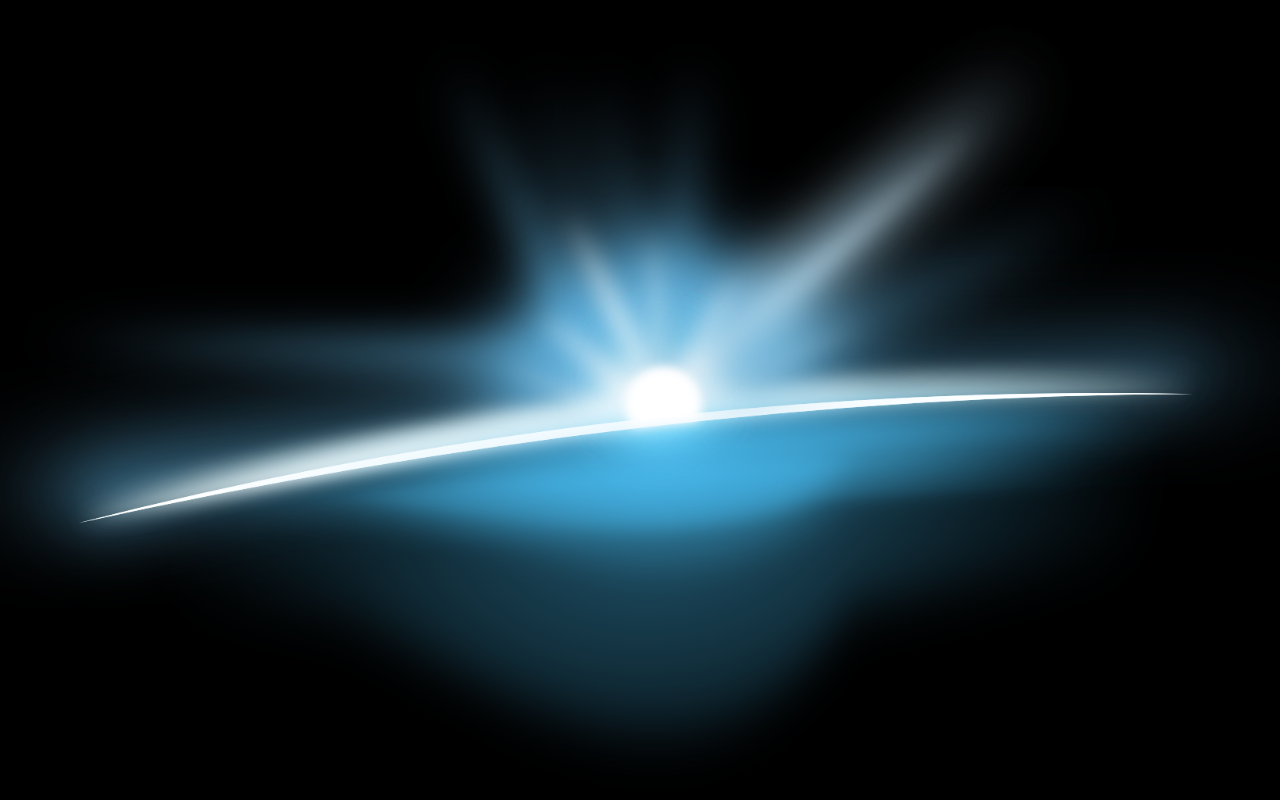
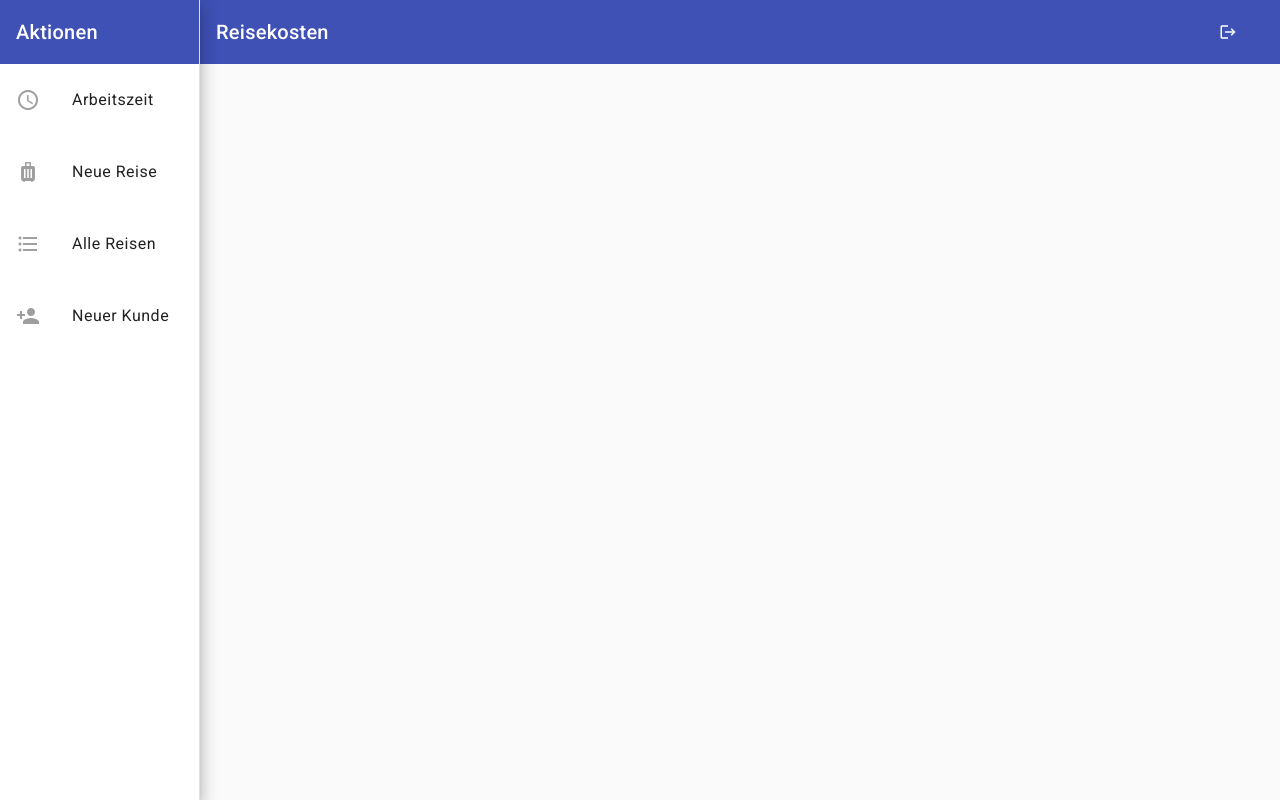
Before and after one commit to kakarott83/milan, an Angular app: page /business in a window 1280 px wide. Built offline with nearby package versions, Linux system fonts and the light colour scheme.

Commit message:
update component

```diff
--- a/src/app/app.module.ts
+++ b/src/app/app.module.ts
@@ -4,7 +4,6 @@ import { BrowserAnimationsModule } from '@angular/platform-browser/animations';
 import { RouterModule, Routes } from '@angular/router';
 
 import { AppComponent } from './app.component';
-import { MaterialModule } from './shared/material/material.module';
 
 const routes: Routes = [
   {
@@ -18,7 +17,7 @@ const routes: Routes = [
   },
   {
     path: '**',
-    redirectTo: 'auth',
+    redirectTo: 'auth/login',
   },
 ];
 @NgModule({
--- /dev/null
+++ b/src/app/business/business-app.component.ts
@@ -0,0 +1,16 @@
+import { Component } from '@angular/core';
+import { MatIconRegistry } from '@angular/material/icon';
+import { DomSanitizer } from '@angular/platform-browser';
+
+@Component({
+  selector: 'business-app',
+  template: `<app-sidenav></app-sidenav>`,
+  styles: [],
+})
+export class BusinessAppComponent {
+  constructor(iconRegistry: MatIconRegistry, sanitizer: DomSanitizer) {
+    iconRegistry.addSvgIconSet(
+      sanitizer.bypassSecurityTrustResourceUrl('assets/avatars.svg')
+    );
+  }
+}
--- a/src/app/business/home/home.component.html
+++ b/src/app/business/home/home.component.html
@@ -1 +1 @@
-<p>home works!</p>
+<p style="color: white">home works!</p>
--- /dev/null
+++ b/src/app/sidenav/sidenav.component.html
@@ -0,0 +1,25 @@
+<mat-sidenav-container class="app-drawer-container" autosize>
+  <mat-sidenav
+    #sidenav
+    class="app-sidenav mat-elevation-z10"
+    [opened]="!isScreenSmall"
+    [mode]="isScreenSmall ? 'over' : 'side'"
+  >
+    <mat-toolbar color="primary"> Aktionen </mat-toolbar>
+    <mat-nav-list *ngFor="let action of sideNacActions">
+      <mat-list-item>
+        <mat-icon matListItemIcon>{{ action.icon }}</mat-icon>
+        <div matListItemTitle>
+          {{ action.display }}
+        </div>
+      </mat-list-item>
+    </mat-nav-list>
+  </mat-sidenav>
+
+  <div class="app-sidenav-content">
+    <app-toolbar></app-toolbar>
+    <div class="wrapper">
+      <router-outlet></router-outlet>
+    </div>
+  </div>
+</mat-sidenav-container>
--- /dev/null
+++ b/src/app/sidenav/sidenav.component.scss
@@ -0,0 +1,22 @@
+.app-drawer-container {
+  flex: 1;
+  width: 100%;
+  min-width: 100%;
+  height: 100%;
+  min-height: 100%;
+}
+
+.app-sidenav-content {
+  display: flex;
+  height: 100%;
+
+  flex-direction: column;
+}
+
+.app-sidenav {
+  width: 200px;
+}
+
+.wrapper {
+  margin: 50px;
+}
--- /dev/null
+++ b/src/app/sidenav/sidenav.component.ts
@@ -0,0 +1,53 @@
+import { BreakpointObserver, BreakpointState } from '@angular/cdk/layout';
+import { Component, OnInit, ViewChild } from '@angular/core';
+import { MatSidenav } from '@angular/material/sidenav';
+import { Router } from '@angular/router';
+
+const SMALL_WIDTH_BEAKPOINT = 720;
+
+@Component({
+  selector: 'app-sidenav',
+  templateUrl: './sidenav.component.html',
+  styleUrls: ['./sidenav.component.scss'],
+})
+export class SidenavComponent implements OnInit {
+  public isScreenSmall!: boolean;
+
+  public sideNacActions = [
+    { action: 'worktime', path: '', display: 'Arbeitszeit', icon: 'schedule' },
+    { action: 'newTravel', path: '', display: 'Neue Reise', icon: 'luggage' },
+    {
+      action: 'allTravels',
+      path: '',
+      display: 'Alle Reisen',
+      icon: 'format_list_bulleted',
+    },
+    {
+      action: 'newCustomer',
+      path: '',
+      display: 'Neuer Kunde',
+      icon: 'person_add',
+    },
+  ];
+
+  constructor(
+    private breakpointObserver: BreakpointObserver,
+    private router: Router
+  ) {}
+
+  @ViewChild(MatSidenav) sidenav!: MatSidenav;
+
+  ngOnInit(): void {
+    this.breakpointObserver
+      .observe([`(max-width: ${SMALL_WIDTH_BEAKPOINT}px)`])
+      .subscribe((state: BreakpointState) => {
+        this.isScreenSmall = state.matches;
+      });
+
+    this.router.events.subscribe(() => {
+      if (this.isScreenSmall) {
+        this.sidenav.close();
+      }
+    });
+  }
+}
--- /dev/null
+++ b/src/app/toolbar/toolbar.component.html
@@ -0,0 +1,10 @@
+<mat-toolbar color="primary">
+  <button mat-button class="sidenav-toggle" (click)="toggleSidenav.emit()">
+    <mat-icon>menu</mat-icon>
+  </button>
+
+  <span class="spacer">Reisekosten</span>
+  <button mat-button>
+    <mat-icon>logout</mat-icon>
+  </button>
+</mat-toolbar>
--- /dev/null
+++ b/src/app/toolbar/toolbar.component.scss
@@ -0,0 +1,27 @@
+$iconWidth: 56px;
+
+.spacer {
+  flex: 1 1 auto;
+}
+
+.sidenav-toggle {
+  display: none;
+
+  padding: 0;
+  margin: 8px;
+  min-width: $iconWidth;
+
+  @media (max-width: 720px) {
+    display: flex;
+    align-items: center;
+    justify-content: center;
+  }
+
+  mat-icon {
+    font-size: 30px;
+    height: $iconWidth;
+    width: $iconWidth;
+    line-height: $iconWidth;
+    color: white;
+  }
+}
```
Also changed, not shown: src/app/business/business.module.ts (+18 -2 lines), src/app/toolbar/toolbar.component.ts (added, +13 -0 lines).
